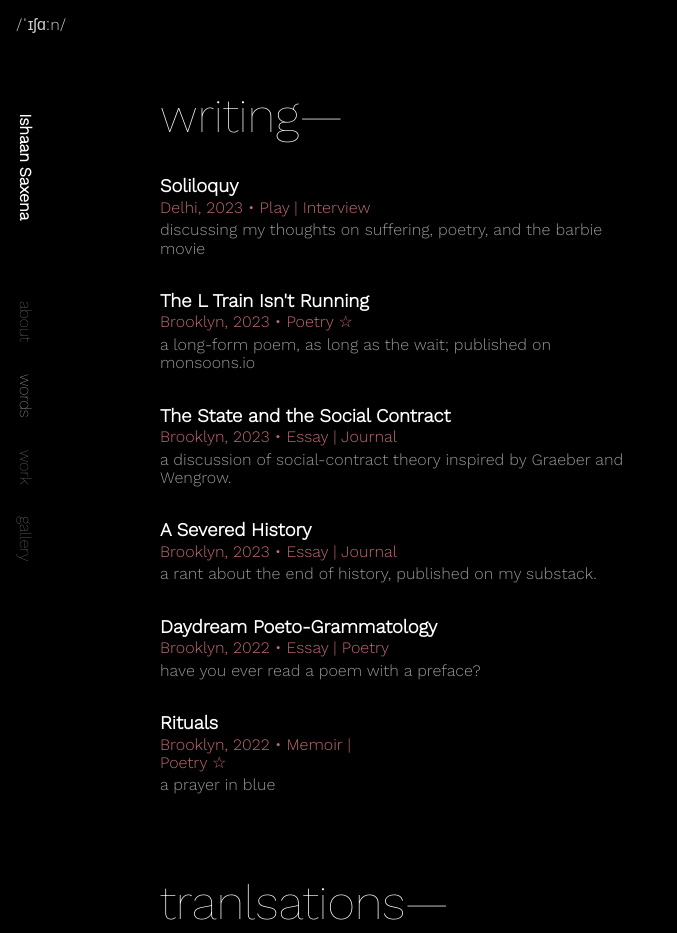
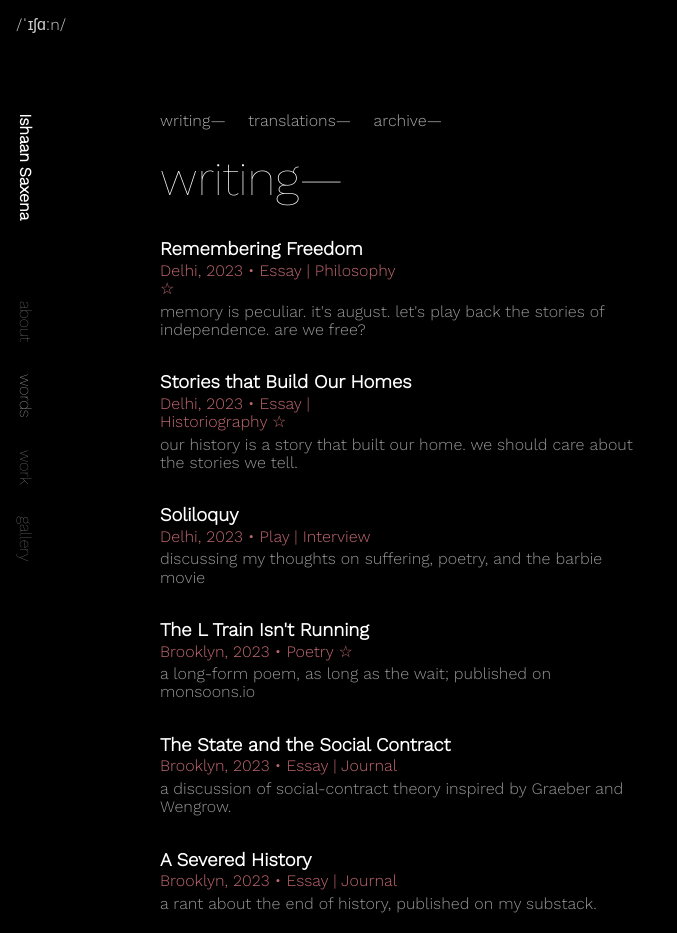
Before and after one commit to ishaansaxena/ishaansaxena.github.io, a plain HTML site: page words.html in a window 1280 px wide. Shown: the top 933 px of the page, without its empty margins (0-677 px from the left). Drawn offline with nearby package versions, Linux system fonts and the light colour scheme; a web font is replaced by a local one.

Commit message:
Update words.html

```diff
--- a/words.html
+++ b/words.html
@@ -31,7 +31,34 @@
         </div>
         <section class="content work">
             <div class="section">
+                <p>
+                    <a class="work-link" href="#writing">writing&mdash;</a>
+                    <a class="work-link" href="#translations">translations&mdash;</a>
+                    <a class="work-link" href="#archive">archive&mdash;</a>
+                </p>
                 <h2 class="small-margin" id="writing">writing&mdash;</h2>
+                <a class="subsection" target="blank" href="https://drive.google.com/file/d/1r1S6rhocpB6o3GmPjteYu39gQpnlgcm0/view?usp=drive_link">
+                    <h4 class="title">
+                        Remembering Freedom
+                    </h4>
+                    <p class="date">
+                        Delhi, 2023 &bull; Essay | Philosophy &#9734;
+                    </p>
+                    <p class="desc">
+                        memory is peculiar. it's august. let's play back the stories of independence. are we free?
+                    </p>
+                </a>
+                <a class="subsection" target="blank" href="https://drive.google.com/file/d/1d72ChDQ7XSd_FkWUxKnWkYeYdRatnhJA/view?usp=drive_link">
+                    <h4 class="title">
+                        Stories that Build Our Homes
+                    </h4>
+                    <p class="date">
+                        Delhi, 2023 &bull; Essay | Historiography &#9734;
+                    </p>
+                    <p class="desc">
+                        our history is a story that built our home. we should care about the stories we tell.
+                    </p>
+                </a>
                 <a class="subsection" target="blank" href="https://docs.google.com/document/d/13KayXLtzCcArBbr45LDd61xPTEYYLBxEL0JxE_-0-Gg/edit?usp=sharing">
                     <h4 class="title">
                         Soliloquy
@@ -100,7 +127,7 @@
                 </a>
             </div>
             <div class="section">
-                <h2 id="tranlsations">tranlsations&mdash;</h2>
+                <h2 id="translations">translations&mdash;</h2>
                 <a class="subsection" target="blank" href="#">
                     <h4 class="title">
                         Roman Poems by Pier Paolo Pasolini
```
